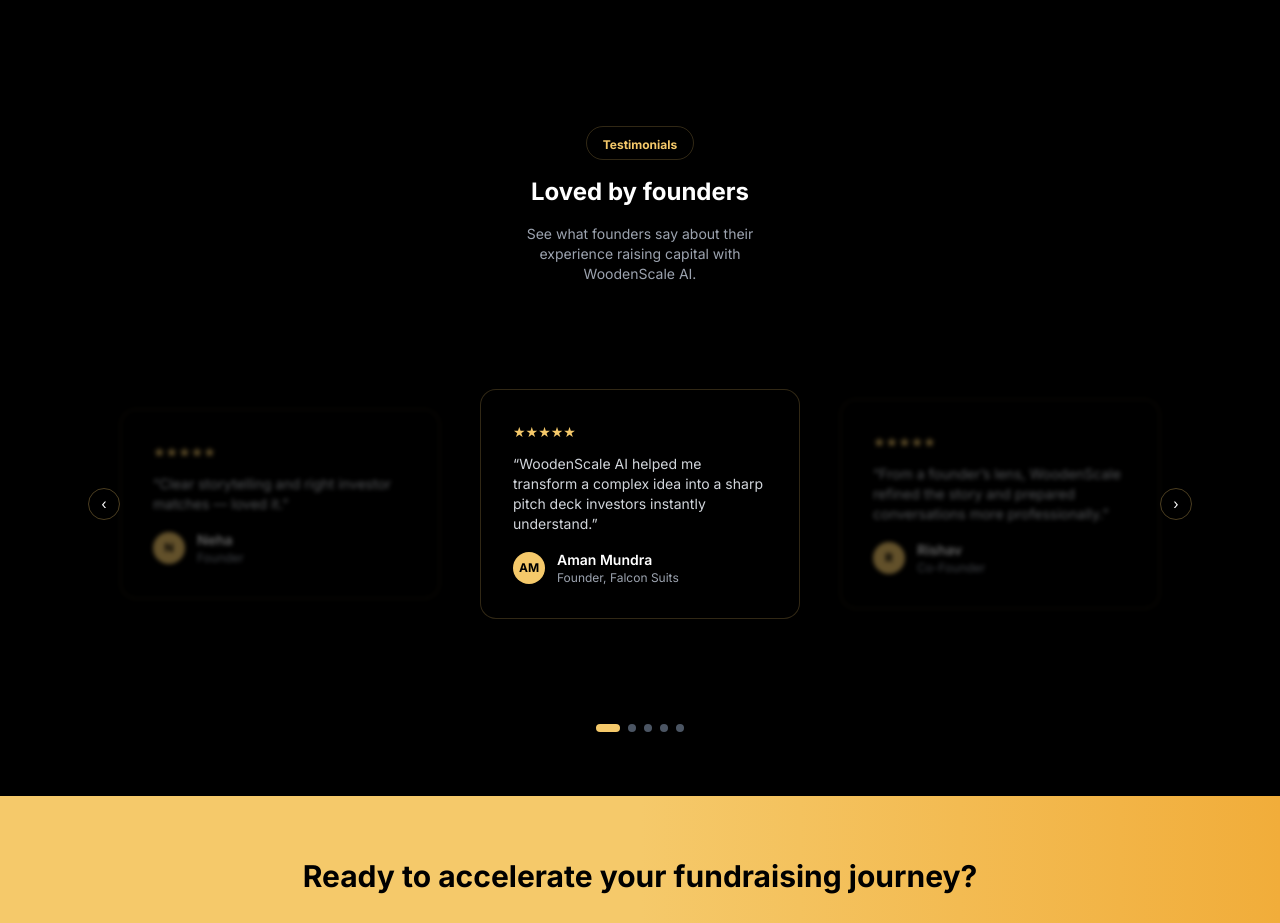
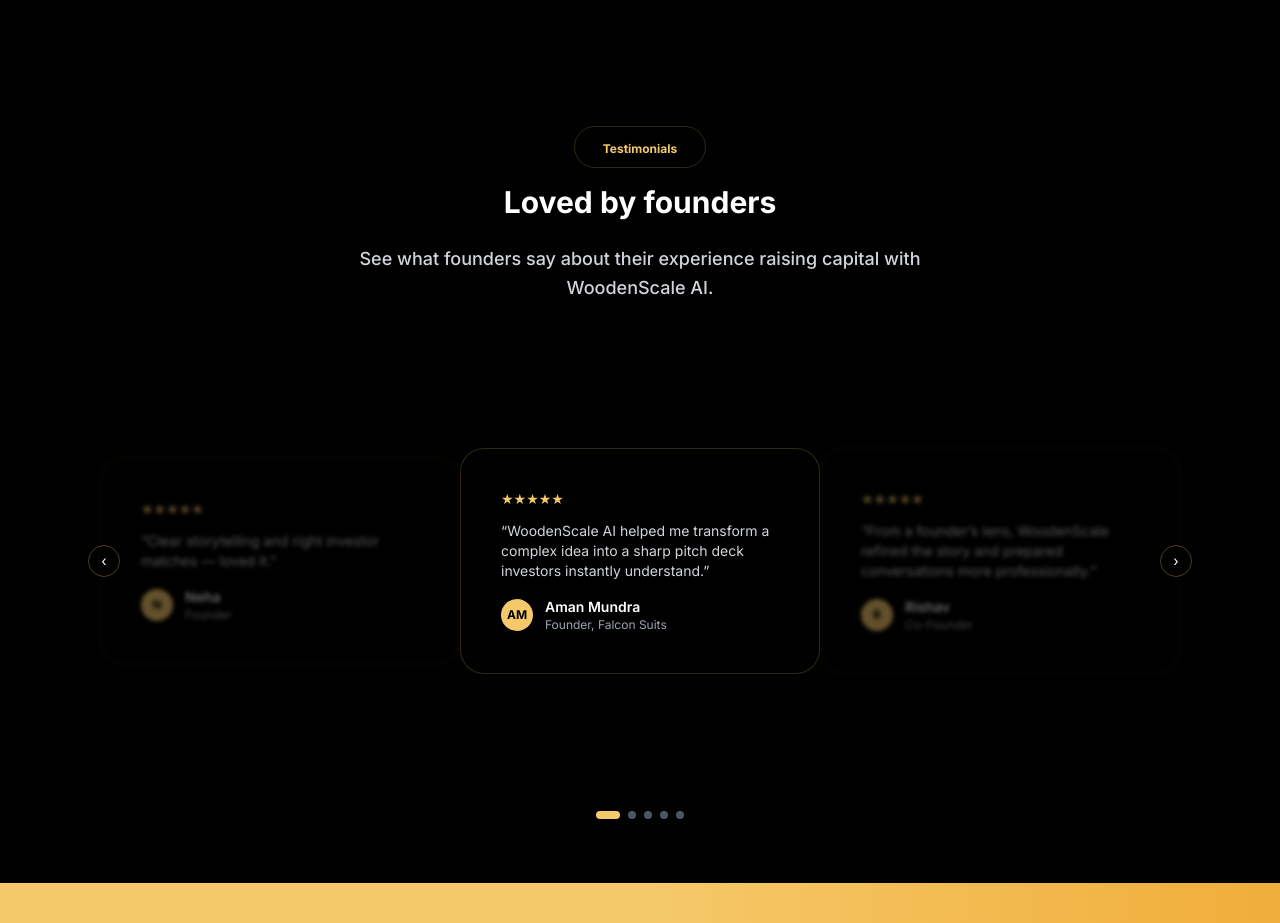
Before and after one commit to priya2001/woodenScale.ai, a Next.js app: page / in a window 1280 px wide. Shown: the part 4100-5023 px from the top of the page. Built offline with nearby package versions, Linux system fonts and the light colour scheme.

Commit message:
Polish navbar and testimonials UI

```diff
--- a/src/app/components/Testimonials.tsx
+++ b/src/app/components/Testimonials.tsx
@@ -58,21 +58,21 @@ export default function Testimonials() {
 
         {/* Header */}
         <div className="mb-10 sm:mb-16">
-          <div className="inline-block border border-[#f5c96a]/20 rounded-full px-4 sm:px-6 py-1 sm:py-2 mb-4">
+          <div className="inline-block border border-[#f5c96a]/20 rounded-full px-7 sm:px-6 py-2 sm:py-4 mb-4">
             <span className="text-[#f5c96a] font-bold text-xs sm:text-sm">
               Testimonials
             </span>
           </div>
 
-          <h2 className="text-2xl sm:text-3xl font-bold mb-4 sm:mb-6">Loved by founders</h2>
+          <h2 className="text-3xl md:text-2xl font-bold text-white mb-6">Loved by founders</h2>
 
-          <p className="max-w-xs sm:max-w-md md:max-w-2xl mx-auto text-sm sm:text-base text-gray-400 px-4">
+          <p className="max-w-2xl mx-auto text-lg sm:text-xl md:text-2xl text-gray-300 leading-relaxed font-medium mb-12">
             See what founders say about their experience raising capital with WoodenScale AI.
           </p>
         </div>
 
         {/* Carousel */}
-        <div className="relative h-[360px] sm:h-[440px] flex items-center justify-center">
+        <div className="relative h-[420px] sm:h-[520px] flex items-center justify-center">
 
           {testimonials.map((t, index) => {
 
@@ -88,8 +88,8 @@ export default function Testimonials() {
               <div
                 key={index}
                 className={`
-                absolute w-[320px] sm:w-[520px] p-8 sm:p-10 rounded-2xl sm:rounded-3xl
-                  bg-black border border-[#f5c96a]/20
+                absolute w-[360px] sm:w-[620px] p-10 sm:p-14
+                  bg-black border rounded-3xl border-[#f5c96a]/20
                   transition-all duration-500 ease-in-out
                   ${
                     offset === 0
```
